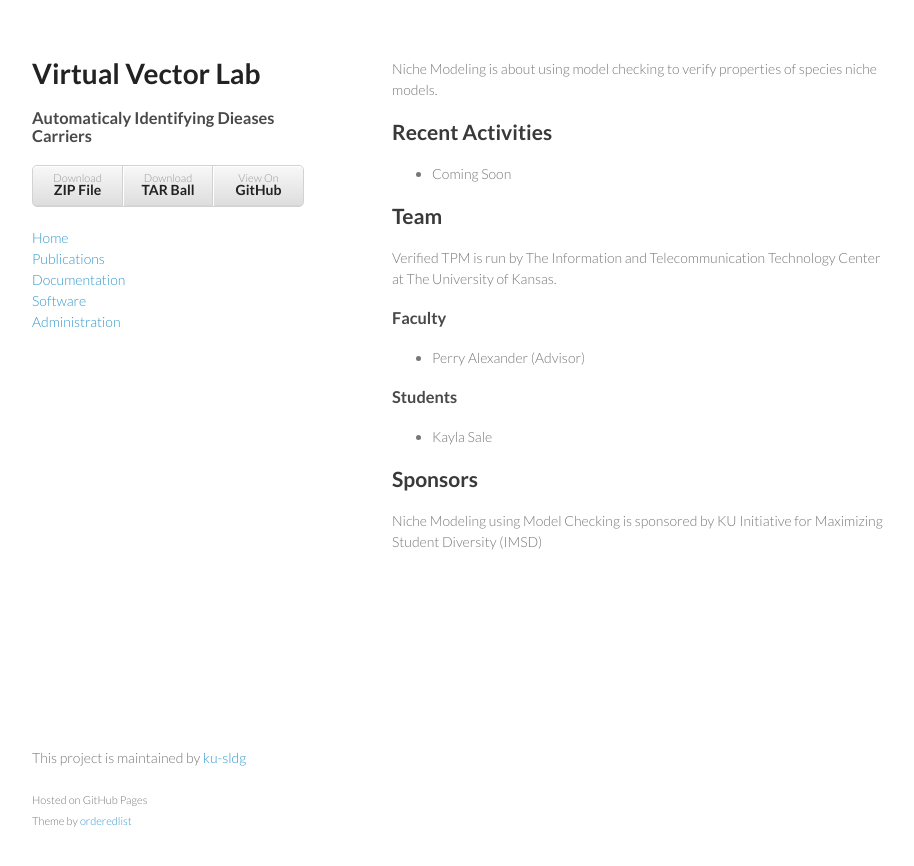
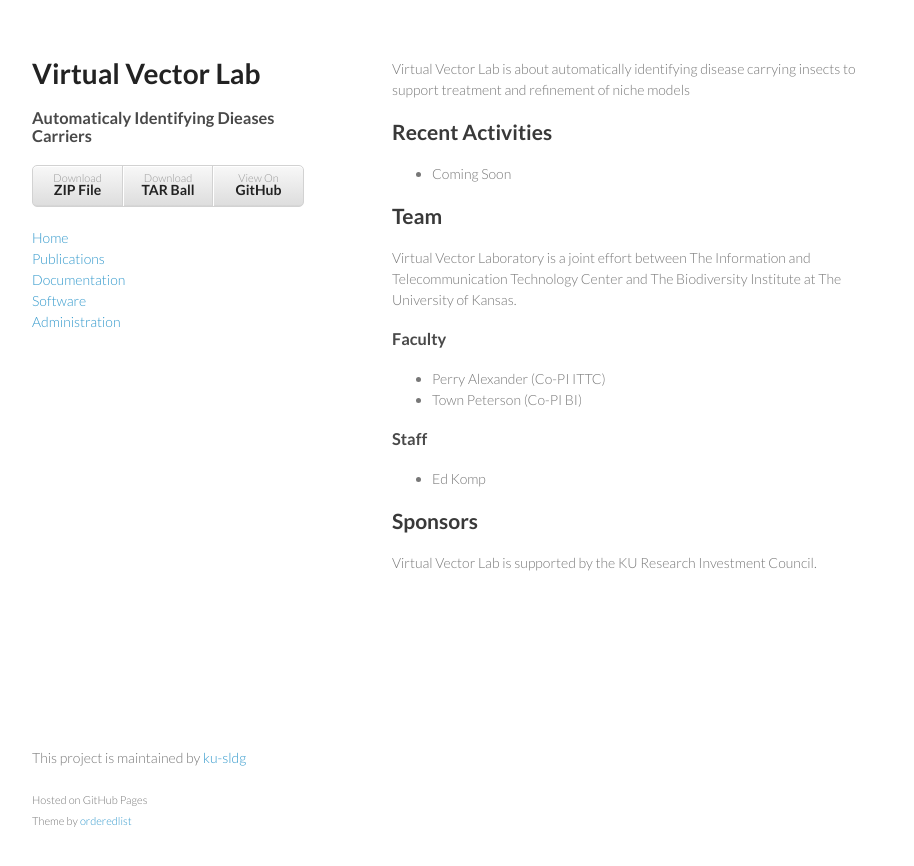
Before and after one commit to ku-sldg/vector12, a Jekyll site: the page built from index.md, in a window 1280 px wide. Shown: the top 866 px of the page, without its empty margins (178-1092 px from the left). Built offline with Jekyll 4.4.1, drawn with Linux system fonts in a browser that asks for light colours.

Commit message:
initial checkin

```diff
--- a/index.md
+++ b/index.md
@@ -1,10 +1,10 @@
 ---
 layout: frontpage
-title: Niche Modeling
+title: Virtual Vector Lab
 ---
 
-Niche Modeling is about using model checking to verify properties of
-species niche models.
+Virtual Vector Lab is about automatically identifying disease carrying
+insects to support treatment and refinement of niche models
 
 ## Recent Activities
 
@@ -12,18 +12,19 @@ species niche models.
 
 ## Team
 
-Verified TPM is run by The Information and Telecommunication
-Technology Center at The University of Kansas.
+Virtual Vector Laboratory is a joint effort between The Information
+and Telecommunication Technology Center and The Biodiversity Institute
+at The University of Kansas.
 
 ### Faculty
 
-* Perry Alexander (Advisor)
+* Perry Alexander (Co-PI ITTC)
+* Town Peterson (Co-PI BI)
 
-### Students
+### Staff
 
-* Kayla Sale
+* Ed Komp
 
 ## Sponsors
 
-Niche Modeling using Model Checking is sponsored by KU Initiative for
-Maximizing Student Diversity (IMSD)
+Virtual Vector Lab is supported by the KU Research Investment Council.
```
